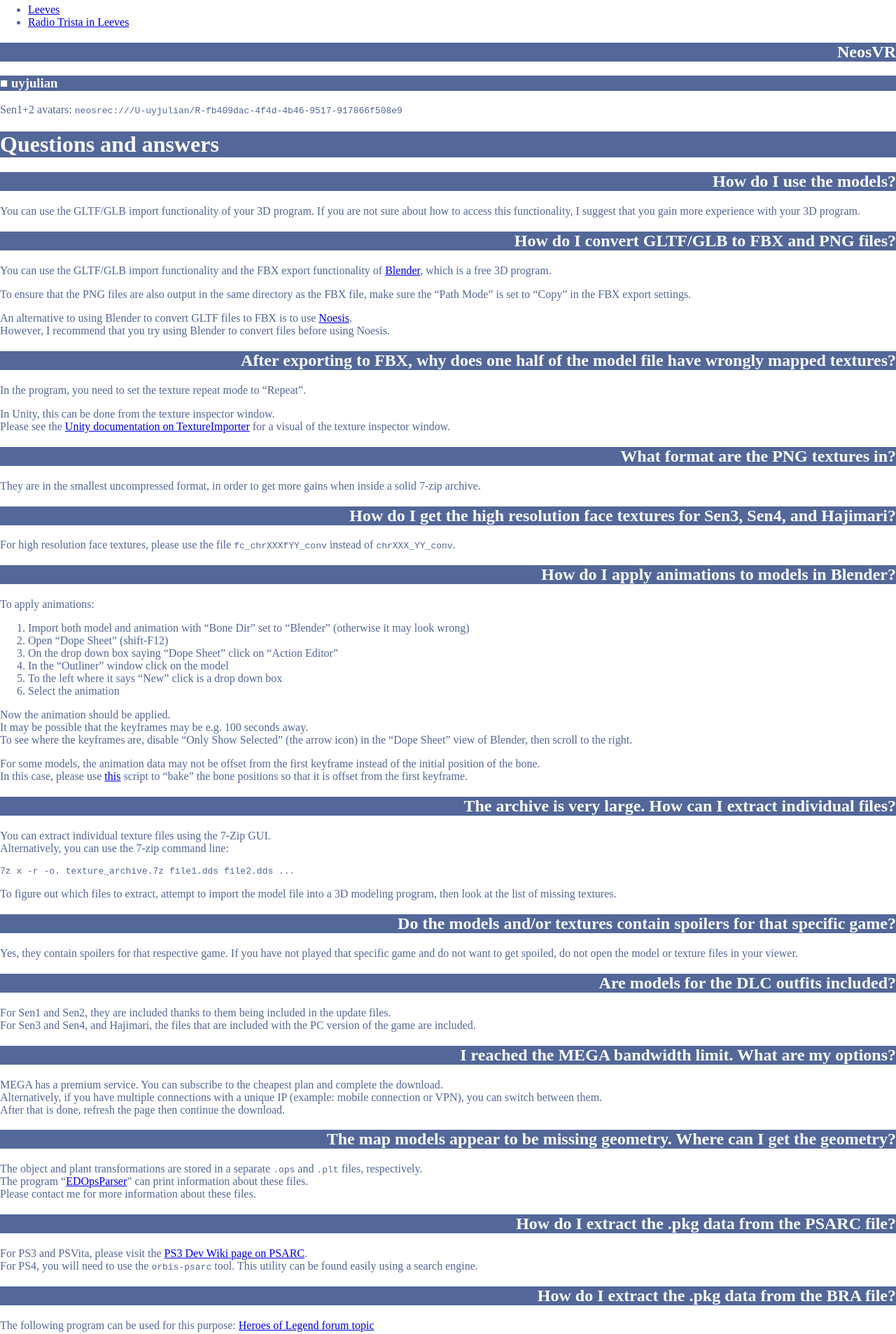
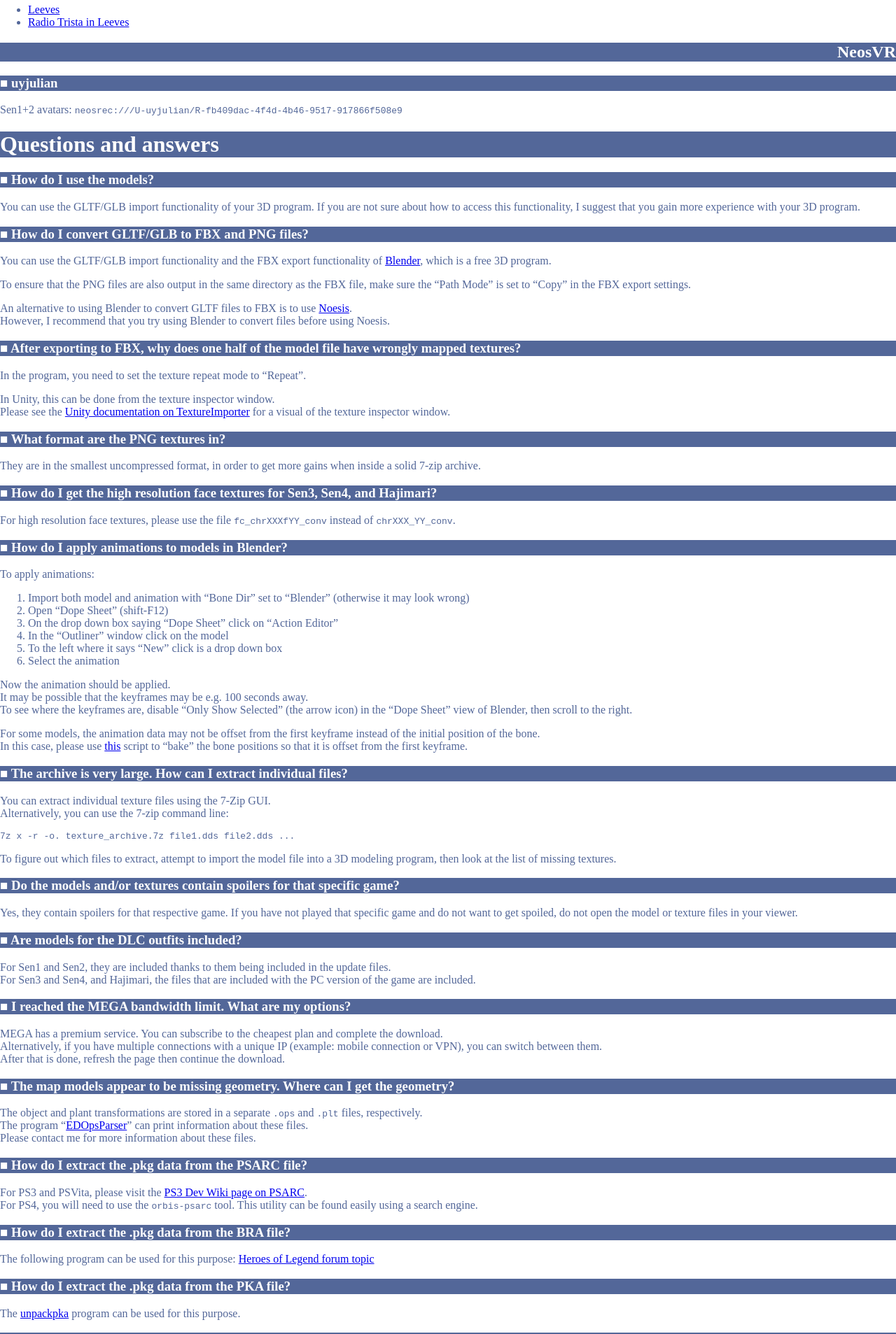
Before and after one commit to uyjulian/falcom-dumps, a Jekyll site: the page built from index.md, in a window 1280 px wide. Shown: the part 1006-2913 px from the top of the page at 70% size. Built offline with Jekyll 4.4.1, drawn with Linux system fonts in a browser that asks for light colours.

Commit message:
More formatting

````diff
--- a/index.md
+++ b/index.md
@@ -54,10 +54,10 @@ Sen1+2 avatars: `neosrec:///U-uyjulian/R-fb409dac-4f4d-4b46-9517-917866f508e9`
 
 # Questions and answers
 
-## How do I use the models?
+### How do I use the models?
 You can use the GLTF/GLB import functionality of your 3D program. If you are not sure about how to access this functionality, I suggest that you gain more experience with your 3D program.
 
-## How do I convert GLTF/GLB to FBX and PNG files?
+### How do I convert GLTF/GLB to FBX and PNG files?
 You can use the GLTF/GLB import functionality and the FBX export functionality of [Blender](https://www.blender.org/), which is a free 3D program.
 
 To ensure that the PNG files are also output in the same directory as the FBX file, make sure the "Path Mode" is set to "Copy" in the FBX export settings.
@@ -65,19 +65,19 @@ To ensure that the PNG files are also output in the same directory as the FBX fi
 An alternative to using Blender to convert GLTF files to FBX is to use [Noesis](https://www.richwhitehouse.com/index.php?content=inc_projects.php&showproject=91).
 However, I recommend that you try using Blender to convert files before using Noesis.
 
-## After exporting to FBX, why does one half of the model file have wrongly mapped textures?
+### After exporting to FBX, why does one half of the model file have wrongly mapped textures?
 In the program, you need to set the texture repeat mode to "Repeat".
 
 In Unity, this can be done from the texture inspector window.
 Please see the [Unity documentation on TextureImporter](https://docs.unity3d.com/Manual/class-TextureImporter.html) for a visual of the texture inspector window.
 
-## What format are the PNG textures in?
+### What format are the PNG textures in?
 They are in the smallest uncompressed format, in order to get more gains when inside a solid 7-zip archive.
 
-## How do I get the high resolution face textures for Sen3, Sen4, and Hajimari?
+### How do I get the high resolution face textures for Sen3, Sen4, and Hajimari?
 For high resolution face textures, please use the file `fc_chrXXXfYY_conv` instead of `chrXXX_YY_conv`.
 
-## How do I apply animations to models in Blender?
+### How do I apply animations to models in Blender?
 
 To apply animations:
 1. Import both model and animation with "Bone Dir" set to "Blender" (otherwise it may look wrong)
@@ -94,7 +94,7 @@ To see where the keyframes are, disable "Only Show Selected" (the arrow icon) in
 For some models, the animation data may not be offset from the first keyframe instead of the initial position of the bone.
 In this case, please use [this](https://gist.github.com/uyjulian/526c8c7326b0bd7031875c5973144000) script to "bake" the bone positions so that it is offset from the first keyframe.
 
-## The archive is very large. How can I extract individual files?
+### The archive is very large. How can I extract individual files?
 You can extract individual texture files using the 7-Zip GUI.
 Alternatively, you can use the 7-zip command line:
 ```bat
@@ -102,57 +102,57 @@ Alternatively, you can use the 7-zip command line:
 ```
 To figure out which files to extract, attempt to import the model file into a 3D modeling program, then look at the list of missing textures.
 
-## Do the models and/or textures contain spoilers for that specific game?
+### Do the models and/or textures contain spoilers for that specific game?
 Yes, they contain spoilers for that respective game. If you have not played that specific game and do not want to get spoiled, do not open the model or texture files in your viewer.
 
-## Are models for the DLC outfits included?
+### Are models for the DLC outfits included?
 For Sen1 and Sen2, they are included thanks to them being included in the update files.
 For Sen3 and Sen4, and Hajimari, the files that are included with the PC version of the game are included.
 
-## I reached the MEGA bandwidth limit. What are my options?
+### I reached the MEGA bandwidth limit. What are my options?
 MEGA has a premium service. You can subscribe to the cheapest plan and complete the download.
 Alternatively, if you have multiple connections with a unique IP (example: mobile connection or VPN), you can switch between them.
 After that is done, refresh the page then continue the download.
 
-## The map models appear to be missing geometry. Where can I get the geometry?
+### The map models appear to be missing geometry. Where can I get the geometry?
 The object and plant transformations are stored in a separate `.ops` and `.plt` files, respectively.
 The program "[EDOpsParser](https://github.com/uyjulian/EDOpsParser)" can print information about these files.
 Please contact me for more information about these files.
 
-## How do I extract the .pkg data from the PSARC file?
+### How do I extract the .pkg data from the PSARC file?
 For PS3 and PSVita, please visit the [PS3 Dev Wiki page on PSARC](https://www.psdevwiki.com/ps3/PlayStation_archive_(PSARC)).
 For PS4, you will need to use the `orbis-psarc` tool. This utility can be found easily using a search engine.
 
-## How do I extract the .pkg data from the BRA file?
+### How do I extract the .pkg data from the BRA file?
 The following program can be used for this purpose: [Heroes of Legend forum topic](https://heroesoflegend.org/forums/viewtopic.php?t=356)
 
-## How do I extract the .pkg data from the PKA file?
+### How do I extract the .pkg data from the PKA file?
 The [unpackpka](https://github.com/uyjulian/unpackpka) program can be used for this purpose.
 
-## How do I extract the files from the .pkg file?
+### How do I extract the files from the .pkg file?
 The following [QuickBMS](http://aluigi.altervista.org/quickbms.htm) script can be used for this purpose: [Link to QuickBMS script](http://aluigi.altervista.org/bms/legend_of_heroes.bms)
 
 A [Python script](https://gist.github.com/uyjulian/55475c98c631632ddfd5453469726439) is also available for .pkg extraction.
 
-## How do I get the texture data out of the PhyreEngine cluster format?
+### How do I get the texture data out of the PhyreEngine cluster format?
 If you have file names ending in `.phyre`, such as `.bmp.phyre`, `.png.phyre`, `.dds.phyre`, some certain utilities are used to retrieve the texture data.
 
 The following [Noesis](https://richwhitehouse.com/index.php?content=inc_projects.php&showproject=91) script can be used for this purpose: [ZenHAX forum topic](https://zenhax.com/viewtopic.php?f=7&t=7573)
 
-## How do I get the model data out of the .pkg file?
+### How do I get the model data out of the .pkg file?
 The [ed8pkg2glb](https://github.com/uyjulian/ed8pkg2glb) program can be used for this purpose.
 
-## How do I get the model data out of the PhyreEngine cluster format?
+### How do I get the model data out of the PhyreEngine cluster format?
 If you retrieved the `.dae.phyre` file out of the .pkg file, please see the above section.
 
 # Model and texture dumps
 
-## Trails in the Sky / Sora no Kiseki / Zero no Kiseki / Ao no Kiseki
+### Trails in the Sky / Sora no Kiseki / Zero no Kiseki / Ao no Kiseki
 See [Ribose's Trails asset dumps](https://mega.nz/#F!OsF2Ub5S!xvaFj8Zy1J5iO1aYT-xKlA).
 For Sora PC 3D model viewing, see [OpenSora](https://github.com/rds1983/OpenSora).
 For Zero/Ao PSP 3D model extraction, see [it3cnv](https://www.pokanchan.jp/dokuwiki/software/itxcnv#it3_converter).
 
-## Trails of Cold Steel / Sen no Kiseki / Hajimari no Kiseki
+### Trails of Cold Steel / Sen no Kiseki / Hajimari no Kiseki
 
 Sen1+2 Character models, textures, and animations (GLB/GLTF binary combined format): [MEGA](https://mega.nz/file/psJHBAiT#GZ7RrqN_VewHKRI7ZIDsxU34XnOLMOZxUzM6msSEwog)
 
@@ -160,13 +160,13 @@ Sen3+4+Hajimari Character models, textures, and animations (GLB/GLTF binary comb
 
 Due to size considerations, I am no longer providing non-character textures or models publically. These files can be extracted from the PC version of the game.
 
-## Kuro no Kiseki
+### Kuro no Kiseki
 
 Dumped with 9.00 exploit.
 WIP 3D model extracted: [MEGA](https://mega.nz/file/gsJ1HSpK#l8DLSA1e2cau0UGdlK83hMwNiwTBguBmHFWM77zMZz8)
 Currently skins, textures, and animations are missing.
 
-## Other Falcom games
+### Other Falcom games
 
 Due to size considerations, I am no longer providing textures or models publically. These files can be extracted from the PC version of the game.
 
````
